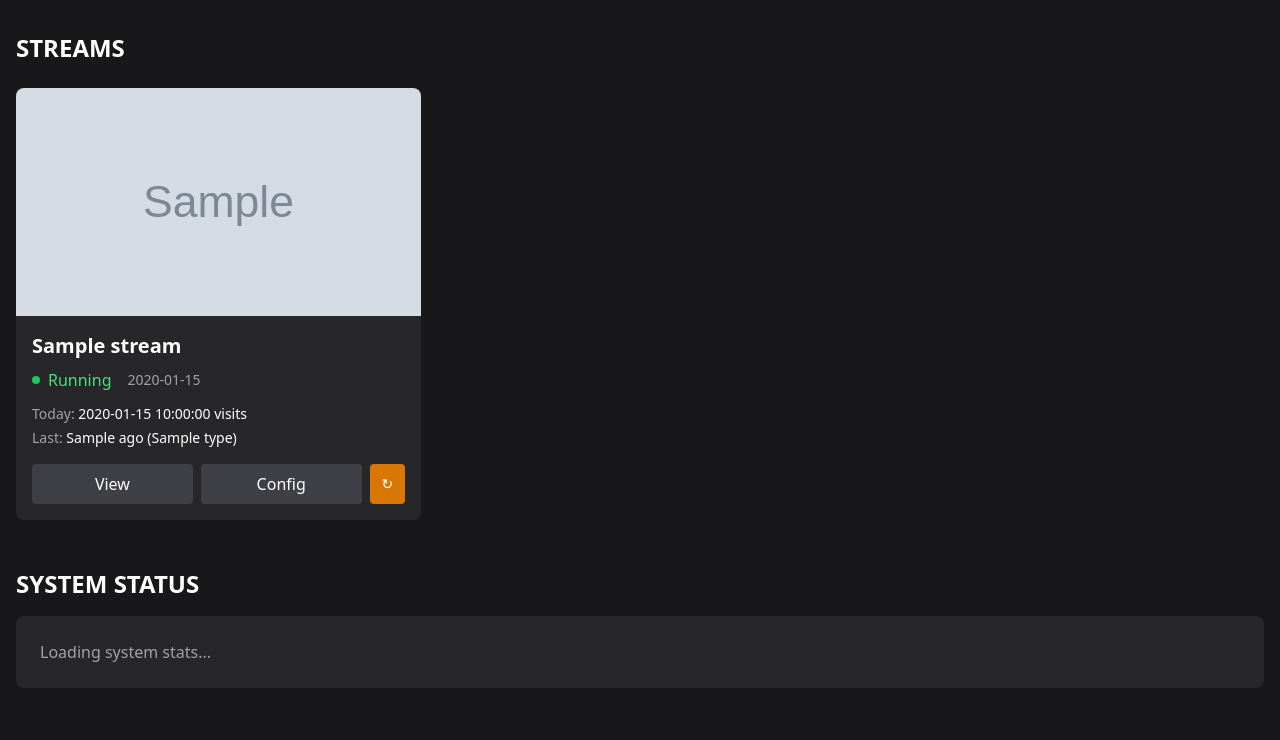
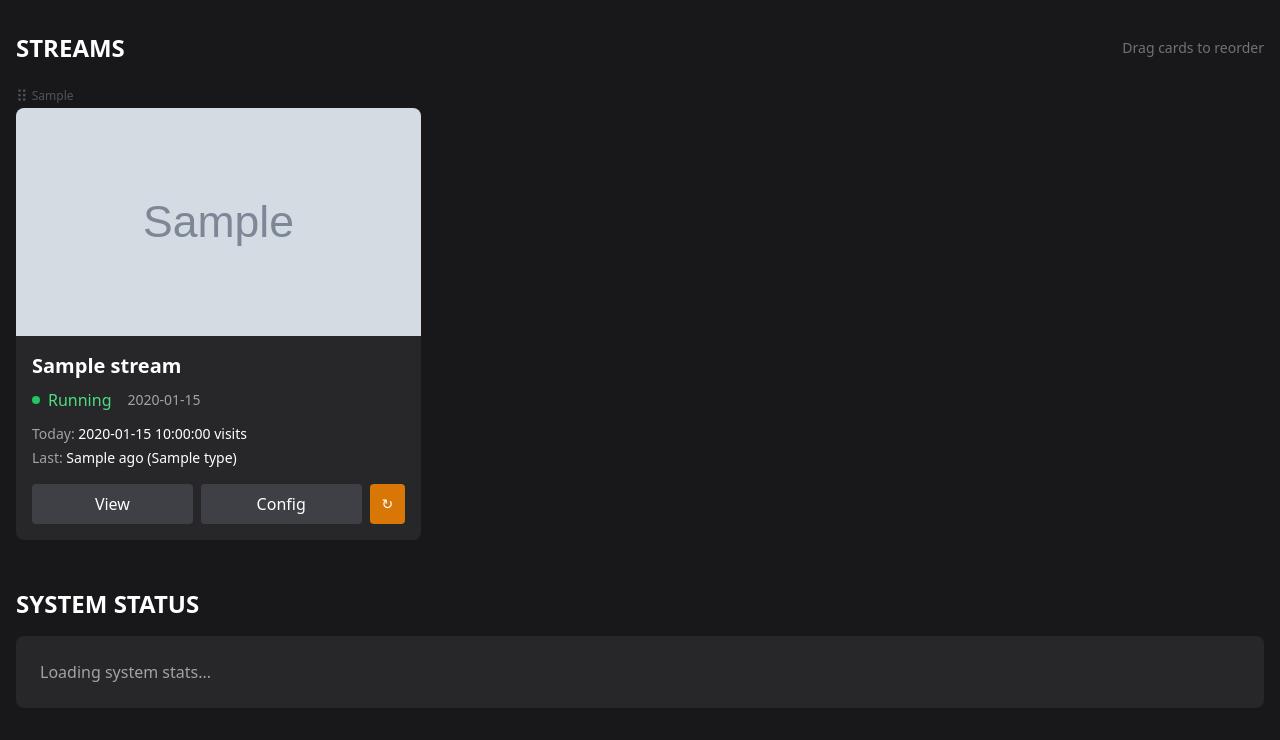
Before and after one commit to sageframe-no-kaji/kanyo-contemplating-falcons-dev, a FastAPI app: template admin/web/app/templates/overview.html in a window 1280 px wide. Shown: the part 104-844 px from the top of the page. Before the commit the page ends 792 px from the top, so only its background shows below. Run offline with FastAPI, Linux system fonts and the light colour scheme; the template is opened without the code that fills it: most values are stand-ins (such as "Sample title", 1, 10 or a date in 2020); grey boxes marked "Sample" are stand-in pictures; some libraries are stand-ins or nearby versions.

Commit message:
Add display.order to config form and drag-to-reorder on admin overview; fix display dict merge bug (closes #19)
- config.html: add Listing Order field to Public Display section
- api.py: accept display_order in update_config; add POST /api/streams/reorder endpoint; fix display dict merge to preserve fields not in the form (thumbnail_url etc.)
- stream_service.py: read display.order and sort streams by it
- overview.html: drag-to-reorder stream cards via Sortable.js; shows current order badge on each card
- base.html: add {% block scripts %} extension point

```diff
--- a/admin/web/app/services/stream_service.py
+++ b/admin/web/app/services/stream_service.py
@@ -43,6 +43,7 @@ def discover_streams() -> list[dict]:
                 "clips_path": str(stream_dir / "clips"),
                 "video_source": config.get("video_source", ""),
                 "timezone": config.get("timezone", "UTC"),
+                "display_order": config.get("display", {}).get("order", 999),
             }
             streams.append(stream_info)
         except Exception as e:
@@ -50,6 +51,7 @@ def discover_streams() -> list[dict]:
             print(f"Error reading config for {stream_dir.name}: {e}")
             continue
 
+    streams.sort(key=lambda s: (s["display_order"], s["id"]))
     return streams
 
 
--- a/admin/web/app/templates/base.html
+++ b/admin/web/app/templates/base.html
@@ -27,5 +27,6 @@
 
     <!-- Custom JavaScript -->
     <script src="/static/js/app.js?v=2"></script>
+    {% block scripts %}{% endblock %}
 </body>
 </html>
--- a/admin/web/app/templates/overview.html
+++ b/admin/web/app/templates/overview.html
@@ -12,12 +12,25 @@
 
     <!-- Streams Section -->
     <section class="mb-12">
-        <h2 class="text-2xl font-bold mb-6">STREAMS</h2>
+        <div class="flex items-center justify-between mb-6">
+            <h2 class="text-2xl font-bold">STREAMS</h2>
+            <div class="flex items-center gap-3">
+                <span id="reorder-feedback" class="text-green-400 text-sm hidden">✓ Order saved</span>
+                <span class="text-zinc-500 text-sm">Drag cards to reorder</span>
+            </div>
+        </div>
 
         {% if streams %}
-        <div class="grid grid-cols-1 md:grid-cols-2 lg:grid-cols-3 gap-4">
+        <div id="streams-grid" class="grid grid-cols-1 md:grid-cols-2 lg:grid-cols-3 gap-4">
             {% for stream in streams %}
+            <div class="sortable-item" data-id="{{ stream.id }}">
+                <div class="drag-handle flex items-center gap-1 pb-1 cursor-grab text-zinc-600 hover:text-zinc-400 select-none text-xs"
+                     title="Drag to reorder">
+                    <span class="text-base leading-none">⠿</span>
+                    <span>{{ stream.display_order if stream.display_order != 999 else '—' }}</span>
+                </div>
                 {% include "components/stream_card.html" %}
+            </div>
             {% endfor %}
         </div>
         {% else %}
@@ -40,3 +53,54 @@
     </section>
 </div>
 {% endblock %}
+
+{% block scripts %}
+<script src="https://cdn.jsdelivr.net/npm/sortablejs@1.15.2/Sortable.min.js"></script>
+<script>
+(function () {
+    const grid = document.getElementById('streams-grid');
+    if (!grid) return;
+
+    const feedback = document.getElementById('reorder-feedback');
+    let feedbackTimer;
+
+    Sortable.create(grid, {
+        handle: '.drag-handle',
+        animation: 150,
+        ghostClass: 'opacity-30',
+        onEnd: function () {
+            const order = [...grid.querySelectorAll('[data-id]')].map(el => el.dataset.id);
+            fetch('/api/streams/reorder', {
+                method: 'POST',
+                headers: {'Content-Type': 'application/json'},
+                body: JSON.stringify({stream_ids: order})
+            })
+            .then(r => r.json())
+            .then(() => {
+                grid.querySelectorAll('[data-id]').forEach((el, i) => {
+                    const badge = el.querySelector('.drag-handle span:last-child');
+                    if (badge) badge.textContent = i + 1;
+                });
+                clearTimeout(feedbackTimer);
+                feedback.classList.remove('hidden', 'text-red-400');
+                feedback.classList.add('text-green-400');
+                feedback.textContent = '✓ Order saved';
+                feedbackTimer = setTimeout(() => feedback.classList.add('hidden'), 2500);
+            })
+            .catch(() => {
+                clearTimeout(feedbackTimer);
+                feedback.classList.remove('hidden', 'text-green-400');
+                feedback.classList.add('text-red-400');
+                feedback.textContent = '✗ Save failed';
+                feedbackTimer = setTimeout(() => {
+                    feedback.classList.add('hidden');
+                    feedback.classList.remove('text-red-400');
+                    feedback.classList.add('text-green-400');
+                    feedback.textContent = '✓ Order saved';
+                }, 3000);
+            });
+        }
+    });
+}());
+</script>
+{% endblock %}
```
Also changed, not shown: admin/web/app/routers/api.py (+36 -3 lines), admin/web/app/templates/stream/config.html (+11 -0 lines).
